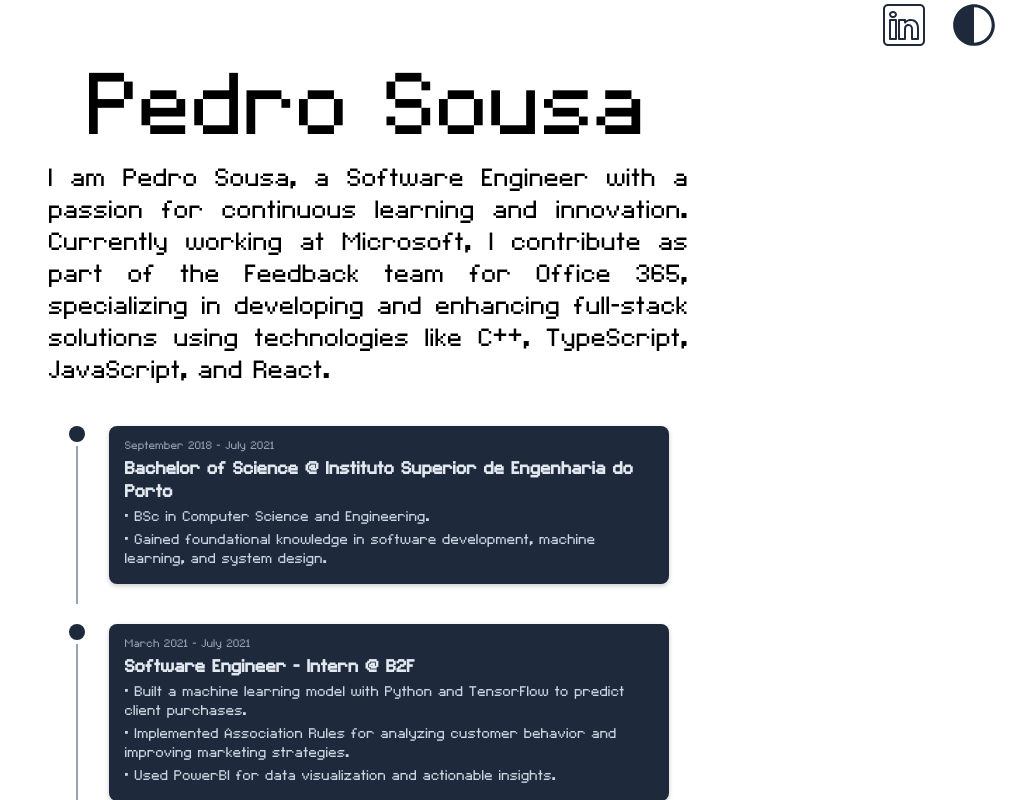
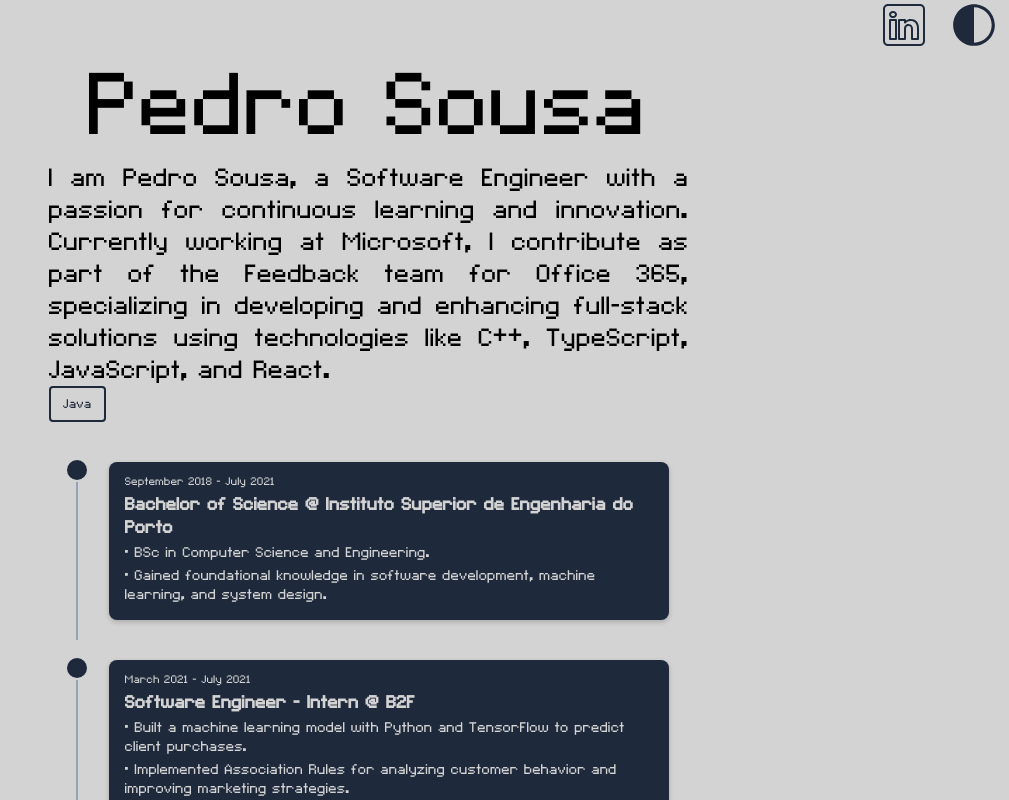
Before and after one commit to pedropds/portfolio-react, a React (Create React App) app: page / in a window 1280 px wide. Shown: the top 800 px of the page, without its empty margins (271-1280 px from the left). Built offline with nearby package versions, Linux system fonts and the light colour scheme.

Commit message:
added skill component changes to css

```diff
--- a/src/App.css
+++ b/src/App.css
@@ -2,6 +2,7 @@
   display: flex;
   flex-direction: column;
   min-height: 100vh;
+  background-color: #D3D3D3;
   transition: background-color 0.5s ease; /* Transition for background color */
 }
 
--- a/src/components/body/Body.tsx
+++ b/src/components/body/Body.tsx
@@ -1,7 +1,8 @@
 import React from "react";
 import "./Body.css";
 import { MyTimeline } from "./timeline/Timeline";
-import { timelineData } from "./BodyConsts";
+import { skills, timelineData } from "./BodyConsts";
+import { Skills } from "./skills/Skills";
 
 interface BodyProps {
   isDarkTheme: boolean;
@@ -28,6 +29,7 @@
         enhancing full-stack solutions using technologies like C++, TypeScript,
         JavaScript, and React.
       </span>
+      <Skills isDarkTheme={isDarkTheme} skills={skills}></Skills>
       <MyTimeline items={timelineData} isDarkTheme={isDarkTheme} />;
     </div>
   );
--- a/src/components/body/BodyConsts.tsx
+++ b/src/components/body/BodyConsts.tsx
@@ -53,3 +53,11 @@
     `,
   },
 ];
+
+export const skills = [
+  {
+    name: "Java",
+    description:
+      "Most of my experience has involved Java. It's a language that has a special place in my heart, since it was the first coding language I've learned",
+  },
+];
--- /dev/null
+++ b/src/components/body/skills/Skills.css
@@ -0,0 +1,50 @@
+.skill-component {
+  display: flex;
+  flex-wrap: wrap;
+  gap: 0.625rem;
+}
+
+.skill-list.dark-theme {
+  background-color: #1e293b;
+  color: #D3D3D3;
+}
+
+.skill-list.light-theme {
+  background-color: #D3D3D3;
+  color: #1e293b;
+}
+
+.skill-element {
+  position: relative;
+  padding: 0.5rem 0.75rem;
+  border: 0.125rem solid #1e293b;
+  color: #1e293b;
+  border-radius: 0.25rem;
+  cursor: pointer;
+  user-select: none; /* Prevent text selection on click */
+}
+
+.skill-element.dark-theme {
+  border: 0.125rem solid #D3D3D3;
+  color: #D3D3D3;
+}
+
+.tooltip {
+  position: absolute;
+  top: 120%; /* Adjust this based on your design */
+  left: 50%;
+  transform: translateX(-50%); /*align to the middle of the skill component*/
+  padding: 0.5rem;
+  background-color: #1e293b;
+  color: #D3D3D3;
+  border-radius: 0.25rem;
+  white-space: nowrap;
+  z-index: 100;
+  font-size: 0.75rem;
+  box-shadow: 0 0.125rem 0.25rem rgba(0, 0, 0, 0.2);
+}
+
+.tooltip.dark-theme {
+  background-color: #D3D3D3;
+  color: #1e293b;
+}
--- /dev/null
+++ b/src/components/body/skills/Skills.tsx
@@ -0,0 +1,49 @@
+import React, { useState } from "react";
+import "./Skills.css";
+
+interface Skill {
+  name: string;
+  description?: string;
+}
+
+interface SkillProps {
+  skills: Skill[];
+  isDarkTheme: boolean;
+}
+
+export const Skills = ({ skills, isDarkTheme }: SkillProps) => {
+  const [activeSkill, setActiveSkill] = useState<string | null>(null);
+
+  const toggleTooltip = (skillName: string) => {
+    setActiveSkill((prev) => (prev === skillName ? null : skillName));
+  };
+
+  return (
+    <div
+      className={`skill-component ${
+        isDarkTheme ? "dark-theme" : "light-theme"
+      }`}
+    >
+      {skills.map((skill) => (
+        <div
+          key={skill.name}
+          className={`skill-element ${
+            isDarkTheme ? "dark-theme" : "light-theme"
+          }`}
+          onClick={() => toggleTooltip(skill.name)}
+        >
+          <span>{skill.name}</span>
+          {activeSkill == skill.name && skill.description && (
+            <div
+              className={`tooltip ${
+                isDarkTheme ? "dark-theme" : "light-theme"
+              }`}
+            >
+              {skill.description}
+            </div>
+          )}
+        </div>
+      ))}
+    </div>
+  );
+};
--- a/src/components/body/timeline/Timeline.css
+++ b/src/components/body/timeline/Timeline.css
@@ -72,7 +72,7 @@
   height: 16px;
   background-color: #1e293b;
   border-radius: 50%;
-  box-shadow: 0 0 0 2px white;
+  box-shadow: 0 0 0 2px #1e293b;
   z-index: 2;
   opacity: 0; /* Start hidden */
   animation: fadeIn 1s forwards;
@@ -80,7 +80,7 @@
 }
 
 .timeline-point.dark {
-  background-color: #f1f5f9;
+  background-color: #D3D3D3;
   box-shadow: 0 0 0 2px #1e293b;
 }
 
@@ -107,7 +107,7 @@
   background: #1e293b;
   border-radius: 8px;
   padding: 12px 16px;
-  color: #f1f5f9;
+  color: #D3D3D3;
   box-shadow: 0 2px 5px rgba(0, 0, 0, 0.2);
   transition: background-color 0.5s ease, box-shadow 0.6s ease, color 0.5s ease;
   opacity: 0; /* Start hidden */
@@ -116,7 +116,7 @@
 }
 
 .timeline-content.dark {
-  background: #f1f5f9;
+  background-color: #D3D3D3;
   color: #1e293b;
   box-shadow: 0 2px 5px rgba(0, 0, 0, 0.2);
 }
@@ -125,7 +125,7 @@
 /* Timeline Date */
 .timeline-date {
   font-size: 12px;
-  color: #94a3b8;
+  color: #D3D3D3;
   margin-bottom: 4px;
   display: block;
   transition: color 0.5s ease;
@@ -139,7 +139,7 @@
 /* Timeline Title */
 .timeline-title {
   font-size: 16px;
-  color: #e2e8f0;
+  color: #D3D3D3;
   margin: 0;
   transition: color 0.5s ease;
   font-size: 1.375rem;
@@ -152,7 +152,7 @@
 /* Timeline Description */
 .timeline-description {
   font-size: 14px;
-  color: #cbd5e1;
+  color: #D3D3D3;
   margin: 4px 0 0;
   transition: color 0.5s ease;
   font-size: 1.125rem;
```
